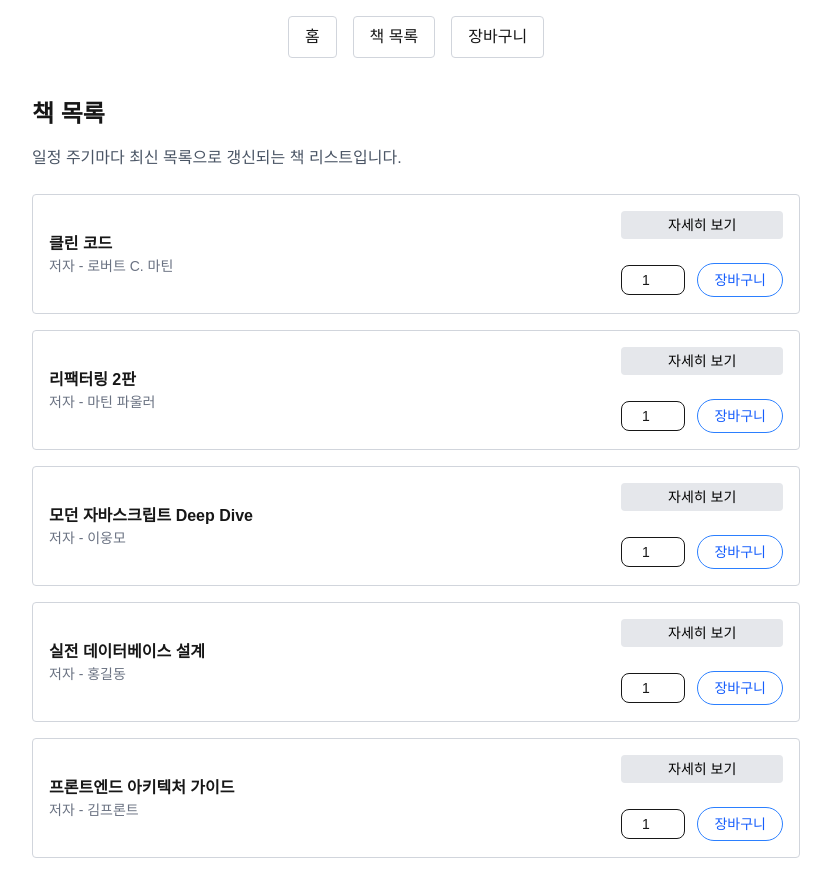
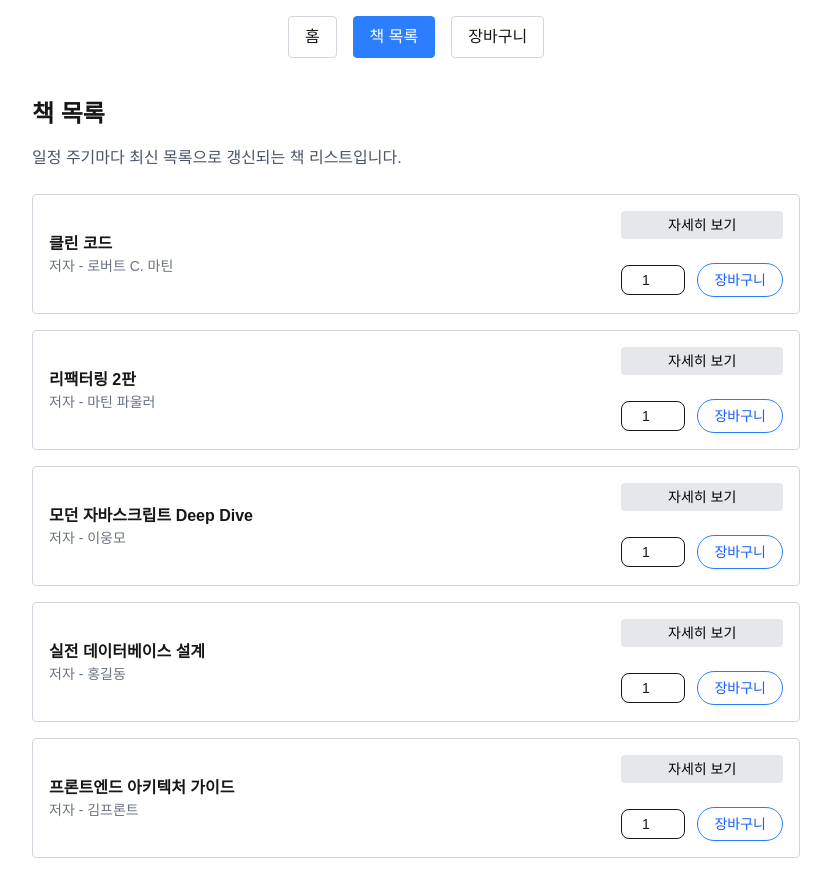
Before and after one commit to bboroin/goorm-mission, a Next.js app in the folder nextjs/next1205-2/: page /books in a window 1280 px wide. Shown: the whole page, without its empty margins (224-1055 px from the left). Built offline with nearby package versions, Linux system fonts and the light colour scheme; data requests are answered from the project's data file.

Commit message:
feat: NavBar에 usePathname을 활용한 active 링크 스타일 추가 #12

```diff
--- a/nextjs/next1205-2/src/components/NavBar.tsx
+++ b/nextjs/next1205-2/src/components/NavBar.tsx
@@ -1,24 +1,33 @@
+"use client";
 import Link from "next/link";
+import { usePathname } from "next/navigation";
 import React from "react";
 
 const NavBar = () => {
+  const pathname = usePathname();
+
+  const baseStyle =
+    "px-4 py-2 rounded border border-gray-300 hover:bg-blue-300 hover:border-blue-300 hover:text-white hover:font-medium";
+
+  const activeStyle =
+    "px-4 py-2 rounded border border-blue-500 bg-blue-500 text-white font-medium";
+
   return (
     <nav className="w-full flex justify-center gap-4 mt-4">
-      <Link
-        href="/"
-        className="px-4 py-2 rounded border border-gray-300 hover:bg-blue-600 hover:border-blue-600 hover:text-white hover:font-medium"
-      >
+      <Link href="/" className={pathname === "/" ? activeStyle : baseStyle}>
         홈
       </Link>
+
       <Link
         href="/books"
-        className="px-4 py-2 rounded border border-gray-300 hover:bg-blue-600 hover:border-blue-600 hover:text-white hover:font-medium"
+        className={pathname.startsWith("/books") ? activeStyle : baseStyle}
       >
         책 목록
       </Link>
+
       <Link
         href="/cart"
-        className="px-4 py-2 rounded border border-gray-300 hover:bg-blue-600 hover:border-blue-600 hover:text-white hover:font-medium"
+        className={pathname === "/cart" ? activeStyle : baseStyle}
       >
         장바구니
       </Link>
```
